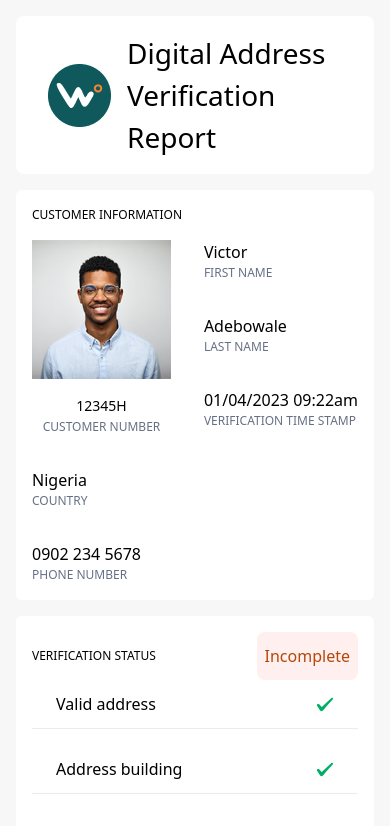
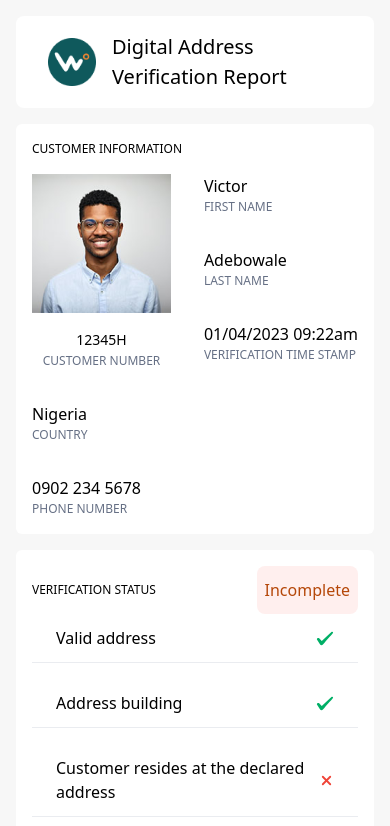
Before and after one commit to Cham-X/interview-test, a React (Vite) app: page / in a window 390 px wide. Shown: the top 826 px of the page. Built offline with nearby package versions, Linux system fonts and the light colour scheme.

Commit message:
navbar responsive

```diff
--- a/src/component/Navbar.tsx
+++ b/src/component/Navbar.tsx
@@ -3,8 +3,10 @@ import logo from '../assets/Frame 1000002803-1.png';
 const Navbar = () => {
     return (
         <div className='bg-white gap-4 flex items-center py-4 px-8 rounded-[8px]'>
-            <img src={logo} alt="logo" className='w-[63px] h-[63px]' />
-            <h3 className='text-[28px] font-medium'>Digital Address Verification Report</h3>
+            <img src={logo} alt="logo" className='w-12 h-12 md:w-[55px] md:h-[55px] lg:w-[63px] lg:h-[63px]' />
+            <h3 className='text-[20px] xl:text-[26px] md:text-[28px] font-medium'>
+                Digital Address Verification Report
+            </h3>
         </div>
     )
 }
```
